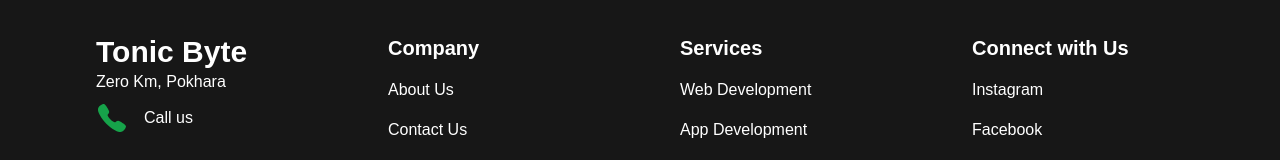
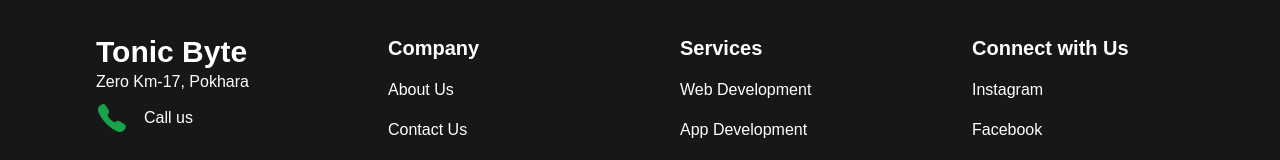
Before and after one commit to PramisGrg/tonic-byte-landing-page, a Next.js app: page / in a window 1280 px wide. Shown: the part 3022-3182 px from the top of the page. Built offline with nearby package versions, Linux system fonts and the light colour scheme.

Commit message:
isssue resolved

```diff
--- a/components/footer.tsx
+++ b/components/footer.tsx
@@ -10,7 +10,7 @@
           <div className="space-y-2 md:block flex justify-between">
             <div>
               <h1 className="text-3xl font-bold">Tonic Byte</h1>
-              <p>Zero Km, Pokhara</p>
+              <p>Zero Km-17, Pokhara</p>
             </div>
             <span className="flex gap-4">
               <IoCall className="w-8 h-8 text-green-600" />
```
